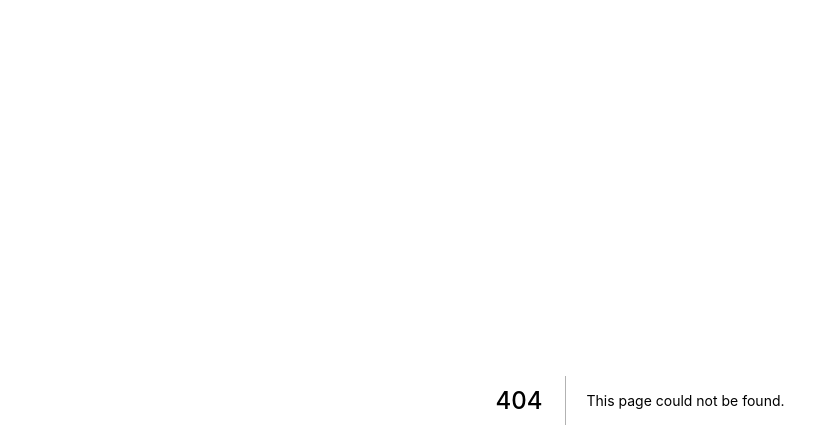
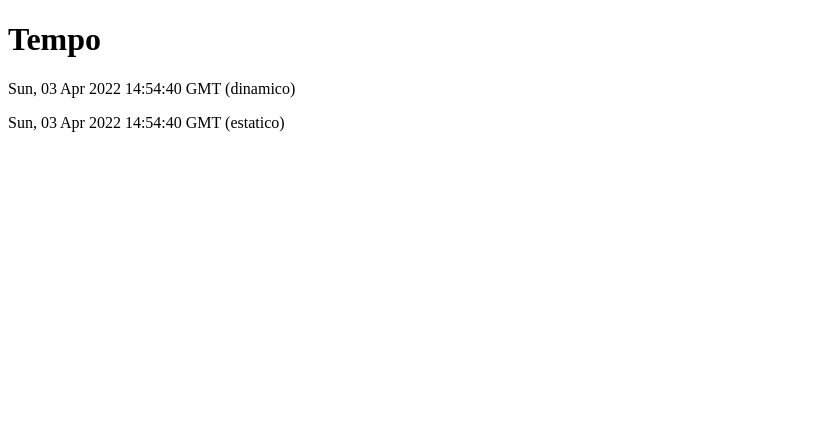
Before and after one commit to aeusteixeira/crush-api, a Next.js app: page /tempo in a window 1280 px wide. Before the commit this address had no page. Shown: the top 448 px of the page, without its empty margins (0-839 px from the left). Built offline with nearby package versions, Linux system fonts and the light colour scheme.

Commit message:
Adicionado static props para teste em prodção

```diff
--- /dev/null
+++ b/pages/tempo.js
@@ -0,0 +1,31 @@
+function Tempo(props) {
+    const dynamicDate = new Date();
+    const dynamicDateString = dynamicDate.toGMTString();
+
+    return (
+        <div>
+            <h1>
+                Tempo
+            </h1>
+            <p>
+                {dynamicDateString} (dinamico)
+            </p>
+            <p>
+                {props.staticDateString} (estatico)
+            </p>
+        </div>
+    )
+}
+
+export function getStaticProps() {
+    const staticDate = new Date();
+    const staticDateString = staticDate.toGMTString();
+
+    return {
+        props: {
+            staticDateString,
+        },
+    }
+}
+
+export default Tempo;
```
